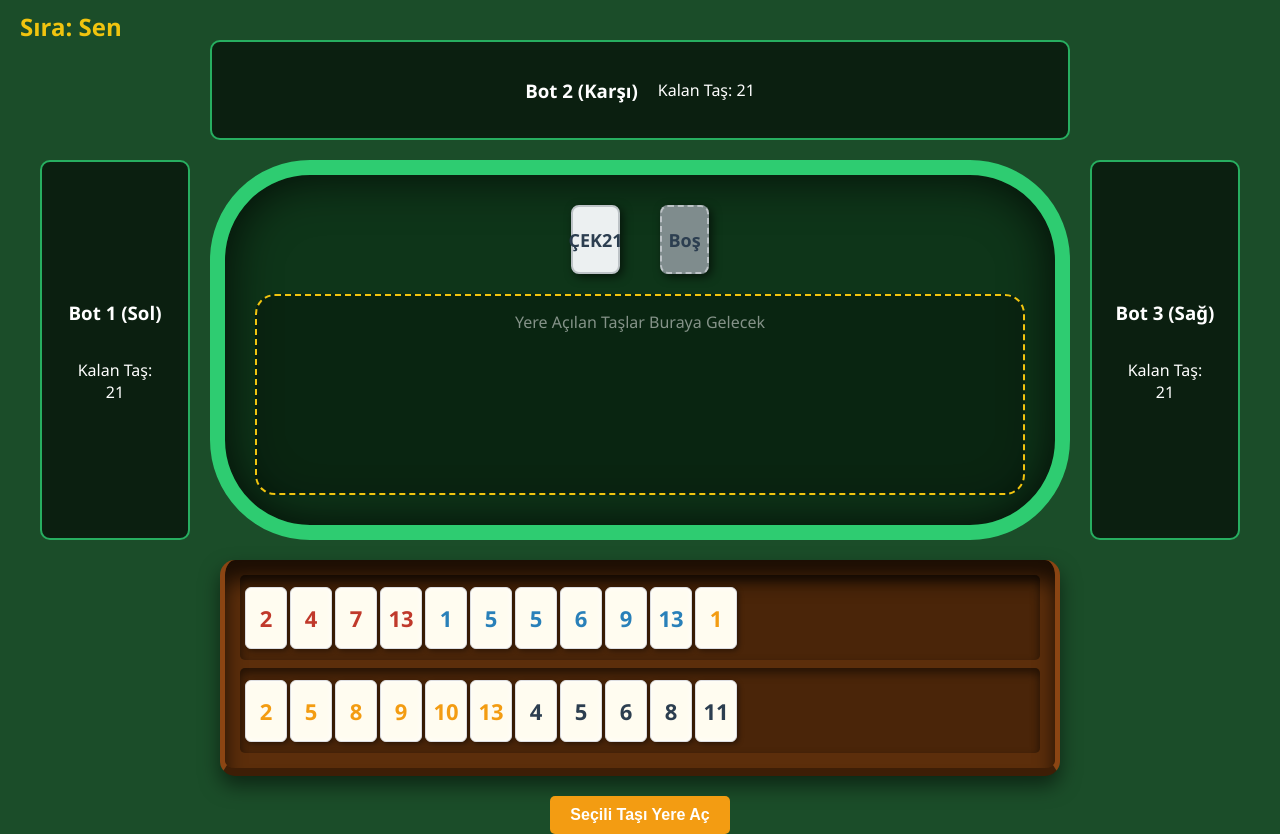
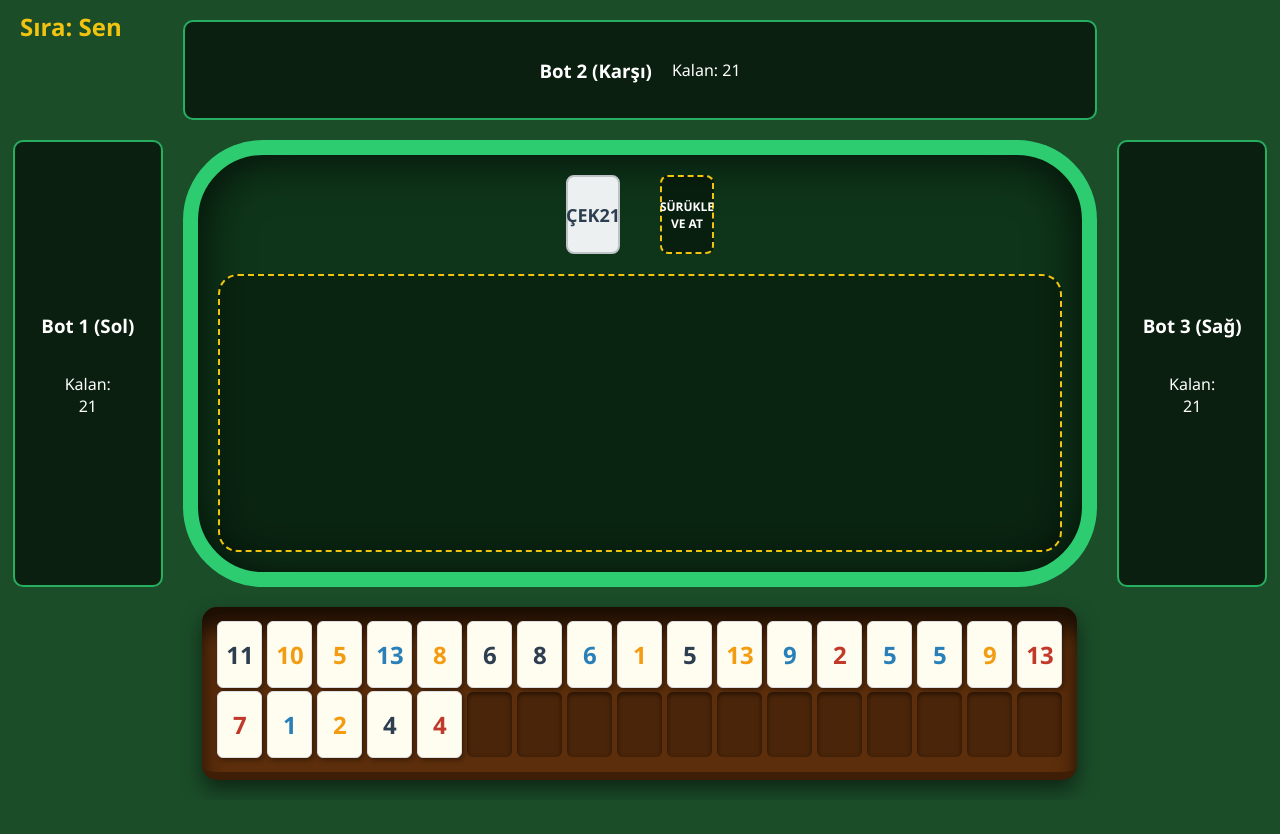
Before and after one commit to Sinanayd1/101-okey, a plain HTML site: page index.html in a window 1280 px wide. After the commit the page ends 800 px from the top, so only its background shows below. Drawn offline with Linux system fonts and the light colour scheme.

Commit message:
Update index.html

```diff
--- a/index.html
+++ b/index.html
@@ -2,53 +2,40 @@
 <html lang="tr">
 <head>
     <meta charset="UTF-8">
-    <title>Gerçekçi 101 Okey Masası</title>
+    <title>Sürükle Bırak 101 Okey</title>
     <style>
-        body { font-family: 'Segoe UI', Tahoma, Geneva, Verdana, sans-serif; background-color: #1b4d29; color: white; margin: 0; padding: 0; display: flex; flex-direction: column; align-items: center; justify-content: center; height: 100vh; user-select: none; }
+        body { font-family: 'Segoe UI', Tahoma, sans-serif; background-color: #1b4d29; color: white; margin: 0; display: flex; flex-direction: column; align-items: center; justify-content: center; height: 100vh; user-select: none; }
 
-        /* OYUN MASASI DÜZENİ (GRID) */
-        .masa-container { display: grid; grid-template-columns: 150px 1fr 150px; grid-template-rows: 100px 1fr 200px; gap: 20px; width: 95vw; max-width: 1200px; height: 90vh; }
+        .masa-container { display: grid; grid-template-columns: 150px 1fr 150px; grid-template-rows: 100px 1fr auto; gap: 20px; width: 98vw; max-width: 1400px; height: 95vh; }
 
         /* BOT KONUMLARI */
-        .oyuncu-kart { background: rgba(0,0,0,0.6); padding: 10px; border-radius: 10px; text-align: center; display: flex; flex-direction: column; justify-content: center; align-items: center; border: 2px solid #27ae60; }
-        #bot2-alan { grid-column: 2; grid-row: 1; flex-direction: row; gap: 20px; }
+        .oyuncu-kart { background: rgba(0,0,0,0.6); padding: 10px; border-radius: 10px; text-align: center; border: 2px solid #27ae60; display: flex; flex-direction: column; justify-content: center; }
+        #bot2-alan { grid-column: 2; grid-row: 1; flex-direction: row; align-items: center; gap: 20px; }
         #bot1-alan { grid-column: 1; grid-row: 2; }
         #bot3-alan { grid-column: 3; grid-row: 2; }
-        #benim-alan { grid-column: 2; grid-row: 3; display: flex; flex-direction: column; align-items: center; gap: 10px; }
 
-        /* ORTA MASA (DESTE VE AÇILANLAR) */
-        .orta-masa { grid-column: 2; grid-row: 2; background: #0e3519; border-radius: 100px; padding: 30px; display: flex; flex-direction: column; box-shadow: inset 0 0 50px rgba(0,0,0,0.8); border: 15px solid #2ecc71; position: relative; }
+        /* ORTA MASA */
+        .orta-masa { grid-column: 2; grid-row: 2; background: #0e3519; border-radius: 80px; padding: 20px; display: flex; flex-direction: column; box-shadow: inset 0 0 50px rgba(0,0,0,0.8); border: 15px solid #2ecc71; }
+        .cekme-ve-cop { display: flex; justify-content: center; gap: 40px; margin-bottom: 20px; }
 
-        .cekme-ve-cop { display: flex; justify-content: center; gap: 40px; margin-bottom: 20px; }
-        .deste, .cop { width: 45px; height: 65px; border-radius: 8px; display: flex; align-items: center; justify-content: center; font-weight: bold; font-size: 18px; cursor: pointer; box-shadow: 3px 3px 10px rgba(0,0,0,0.6); }
-        .deste { background: #ecf0f1; color: #2c3e50; border: 2px solid #bdc3c7; }
-        .deste:hover { background: #bdc3c7; }
-        .cop { background: #7f8c8d; color: #2c3e50; border: 2px dashed #bdc3c7; }
+        .deste { width: 50px; height: 75px; background: #ecf0f1; border-radius: 8px; display: flex; align-items: center; justify-content: center; font-weight: bold; font-size: 18px; color: #2c3e50; cursor: pointer; border: 2px solid #bdc3c7; }
+        .cop { width: 50px; height: 75px; background: rgba(0,0,0,0.4); border-radius: 8px; display: flex; flex-direction: column; align-items: center; justify-content: center; font-weight: bold; font-size: 12px; color: white; border: 2px dashed #f1c40f; transition: 0.2s; text-align: center; }
+        .cop.drag-over { background: #e74c3c; border-color: white; transform: scale(1.1); }
 
-        /* YERE AÇILAN TAŞLAR ALANI */
-        .yere-acilanlar { flex-grow: 1; background: rgba(0,0,0,0.3); border-radius: 20px; padding: 15px; display: flex; flex-wrap: wrap; gap: 10px; align-content: flex-start; border: 2px dashed #f1c40f; }
+        .yere-acilanlar { flex-grow: 1; background: rgba(0,0,0,0.3); border-radius: 20px; padding: 15px; display: flex; flex-wrap: wrap; gap: 10px; border: 2px dashed #f1c40f; }
 
-        /* ÇİFT KATLI ISTAKA TASARIMI */
-        .istaka { background: #5c2e0b; padding: 15px; border-radius: 15px; width: 100%; max-width: 800px; display: flex; flex-direction: column; gap: 8px; box-shadow: inset 0 20px 20px rgba(0,0,0,0.7), 0 10px 20px rgba(0,0,0,0.5); border-bottom: 8px solid #3e1e06; border-left: 5px solid #8b4513; border-right: 5px solid #8b4513; }
-        .istaka-raf { height: 75px; background: rgba(0,0,0,0.2); border-radius: 5px; display: flex; gap: 3px; padding: 5px; box-shadow: inset 0 5px 10px rgba(0,0,0,0.5); overflow-x: auto; align-items: center; }
+        /* YENİ: ISTAKA VE SLOT SİSTEMİ */
+        #benim-alan { grid-column: 2; grid-row: 3; display: flex; flex-direction: column; align-items: center; }
+        .istaka-izgara { background: #5c2e0b; padding: 15px; border-radius: 15px; display: grid; grid-template-columns: repeat(17, 45px); grid-template-rows: 65px 65px; gap: 5px; box-shadow: inset 0 20px 20px rgba(0,0,0,0.7), 0 10px 20px rgba(0,0,0,0.5); border-bottom: 8px solid #3e1e06; }
+
+        .slot { background: rgba(0,0,0,0.2); border-radius: 6px; width: 100%; height: 100%; box-shadow: inset 0 2px 5px rgba(0,0,0,0.5); display: flex; align-items: center; justify-content: center; }
+        .slot.drag-over { background: rgba(255,255,255,0.2); }
 
         /* TAŞ TASARIMI */
-        .tas { width: 40px; height: 60px; background: #fffcf0; border-radius: 6px; display: flex; align-items: center; justify-content: center; font-size: 22px; font-weight: 900; color: black; box-shadow: 2px 2px 5px rgba(0,0,0,0.4), inset 0 0 5px rgba(255,255,255,0.8); cursor: pointer; transition: transform 0.1s; border: 1px solid #dcdde1; }
-        .tas:hover { transform: translateY(-5px); }
-        .tas.secili { transform: translateY(-15px); border: 2px solid #e74c3c; box-shadow: 0 0 15px #e74c3c; }
+        .tas { width: 45px; height: 65px; background: #fffcf0; border-radius: 6px; display: flex; align-items: center; justify-content: center; font-size: 24px; font-weight: 900; box-shadow: 2px 2px 5px rgba(0,0,0,0.4); cursor: grab; border: 1px solid #dcdde1; }
+        .tas:active { cursor: grabbing; }
 
-        /* RENKLER */
-        .sari { color: #f39c12; }
-        .mavi { color: #2980b9; }
-        .siyah { color: #2c3e50; }
-        .kirmizi { color: #c0392b; }
-        .joker { color: #8e44ad; font-size: 26px; }
-
-        /* KONTROLLER */
-        .buton-grubu { display: flex; gap: 15px; margin-top: 10px; }
-        button { padding: 10px 20px; font-size: 16px; font-weight: bold; cursor: pointer; border: none; border-radius: 5px; color: white; transition: 0.2s; }
-        .btn-at { background: #e74c3c; } .btn-at:hover { background: #c0392b; }
-        .btn-ac { background: #f39c12; } .btn-ac:hover { background: #d68910; }
+        .sari { color: #f39c12; } .mavi { color: #2980b9; } .siyah { color: #2c3e50; } .kirmizi { color: #c0392b; }
 
         #sira-bilgi { position: absolute; top: 10px; left: 20px; font-size: 24px; color: #f1c40f; font-weight: bold; }
     </style>
@@ -58,104 +45,129 @@
     <div id="sira-bilgi">Sıra: Sen</div>
 
     <div class="masa-container">
-
-        <div class="oyuncu-kart" id="bot2-alan">
-            <h3>Bot 2 (Karşı)</h3>
-            <p>Kalan Taş: <span id="bot2-sayi">21</span></p>
-        </div>
-
-        <div class="oyuncu-kart" id="bot1-alan">
-            <h3>Bot 1 (Sol)</h3>
-            <p>Kalan Taş: <br><span id="bot1-sayi">21</span></p>
-        </div>
+        <div class="oyuncu-kart" id="bot2-alan"><h3>Bot 2 (Karşı)</h3><p>Kalan: <span id="bot2-sayi">21</span></p></div>
+        <div class="oyuncu-kart" id="bot1-alan"><h3>Bot 1 (Sol)</h3><p>Kalan:<br><span id="bot1-sayi">21</span></p></div>
 
         <div class="orta-masa">
             <div class="cekme-ve-cop">
                 <div class="deste" onclick="tasCek()">ÇEK<br><span id="deste-sayi">0</span></div>
-                <div class="cop" id="yandaki-cop">Boş</div>
+                <div class="cop" id="yandaki-cop">SÜRÜKLE<br>VE AT</div>
             </div>
-            <div class="yere-acilanlar" id="masadaki-seriler">
-                <div style="width: 100%; text-align: center; color: rgba(255,255,255,0.5);">Yere Açılan Taşlar Buraya Gelecek</div>
-            </div>
+            <div class="yere-acilanlar" id="masadaki-seriler"></div>
         </div>
 
-        <div class="oyuncu-kart" id="bot3-alan">
-            <h3>Bot 3 (Sağ)</h3>
-            <p>Kalan Taş: <br><span id="bot3-sayi">21</span></p>
-        </div>
+        <div class="oyuncu-kart" id="bot3-alan"><h3>Bot 3 (Sağ)</h3><p>Kalan:<br><span id="bot3-sayi">21</span></p></div>
 
         <div id="benim-alan">
-            <div class="istaka">
-                <div class="istaka-raf" id="ust-raf"></div>
-                <div class="istaka-raf" id="alt-raf"></div>
-            </div>
-
-            <div class="buton-grubu">
-                <button class="btn-at" id="btn-at" onclick="tasAt()" style="display: none;">Seçili Taşı At</button>
-                <button class="btn-ac" id="btn-ac" onclick="yereAc()">Seçili Taşı Yere Aç</button>
-            </div>
+            <div class="istaka-izgara" id="istaka-izgara"></div>
         </div>
-
     </div>
 
     <script>
         const renkler = ["sari", "mavi", "siyah", "kirmizi"];
         let deste = [];
-        let oyuncuTasi = [];
         let bot1Tasi = [], bot2Tasi = [], bot3Tasi = [];
         let atilanTaslar = [];
-        let seciliTasIndex = null;
-        let siraKimde = 0; // 0: Sen, 1, 2, 3: Botlar
+        let siraKimde = 0; // 0: Sen
         let tasCekildiMi = false;
+
+        // Istakadaki 34 boşluğu (slotu) temsil eden dizi (17 üst, 17 alt raf)
+        let istakaSlots = new Array(34).fill(null);
 
         function oyunuBaslat() {
             // Taşları Üret ve Karıştır
             for (let i = 0; i < 2; i++) {
                 renkler.forEach(renk => {
-                    for (let sayi = 1; sayi <= 13; sayi++) {
-                        deste.push({ renk: renk, sayi: sayi });
-                    }
+                    for (let sayi = 1; sayi <= 13; sayi++) { deste.push({ renk, sayi }); }
                 });
             }
-            deste.push({ renk: "joker", sayi: "★" }, { renk: "joker", sayi: "★" });
+            deste.push({ renk: "siyah", sayi: "★" }, { renk: "siyah", sayi: "★" });
             deste = deste.sort(() => Math.random() - 0.5);
 
-            // Dağıt
-            oyuncuTasi = deste.splice(0, 22);
+            // Oyuncuya 22 taşı ilk 22 slota yerleştir
+            let oyuncuIlkTaslari = deste.splice(0, 22);
+            for(let i=0; i<22; i++) {
+                istakaSlots[i] = oyuncuIlkTaslari[i];
+            }
+
             bot1Tasi = deste.splice(0, 21);
             bot2Tasi = deste.splice(0, 21);
             bot3Tasi = deste.splice(0, 21);
-
-            // Oyuncu taşlarını sırala
-            oyuncuTasi.sort((a, b) => a.renk.localeCompare(b.renk) || a.sayi - b.sayi);
 
             istakayiCiz();
             guncelle();
         }
 
         function istakayiCiz() {
-            const ustRaf = document.getElementById("ust-raf");
-            const altRaf = document.getElementById("alt-raf");
-            ustRaf.innerHTML = "";
-            altRaf.innerHTML = "";
+            const izgara = document.getElementById("istaka-izgara");
+            izgara.innerHTML = "";
 
-            oyuncuTasi.forEach((tas, index) => {
-                let tasDiv = document.createElement("div");
-                tasDiv.className = `tas ${tas.renk}`;
-                tasDiv.innerText = tas.sayi;
-                if(index === seciliTasIndex) tasDiv.classList.add("secili");
+            for(let i=0; i<34; i++) {
+                let slot = document.createElement("div");
+                slot.className = "slot";
 
-                tasDiv.onclick = () => {
-                    if (siraKimde !== 0) return;
-                    seciliTasIndex = index;
-                    istakayiCiz(); // Seçimi güncelle
-                };
+                // SLOT İÇİN SÜRÜKLE-BIRAK OLAYLARI (Kendi ıstakan içinde yer değiştirme)
+                slot.addEventListener("dragover", (e) => { e.preventDefault(); slot.classList.add("drag-over"); });
+                slot.addEventListener("dragleave", () => slot.classList.remove("drag-over"));
+                slot.addEventListener("drop", (e) => {
+                    e.preventDefault();
+                    slot.classList.remove("drag-over");
 
-                // Taşları 2 rafa bölüştür (İlk 11 taş üste, kalanı alta)
-                if (index < 11) ustRaf.appendChild(tasDiv);
-                else altRaf.appendChild(tasDiv);
-            });
+                    let fromIndex = parseInt(e.dataTransfer.getData("slotIndex"));
+                    let toIndex = i;
+
+                    // Taşları yer değiştir (Swap)
+                    let temp = istakaSlots[toIndex];
+                    istakaSlots[toIndex] = istakaSlots[fromIndex];
+                    istakaSlots[fromIndex] = temp;
+
+                    istakayiCiz(); // Ekranı yenile
+                });
+
+                // Eğer slot doluysa taşı çiz
+                if(istakaSlots[i]) {
+                    let tasObj = istakaSlots[i];
+                    let tasDiv = document.createElement("div");
+                    tasDiv.className = `tas ${tasObj.renk}`;
+                    tasDiv.innerText = tasObj.sayi;
+                    tasDiv.draggable = true;
+
+                    // Taşı tutmaya başladığımızda indeksini hafızaya al
+                    tasDiv.addEventListener("dragstart", (e) => {
+                        e.dataTransfer.setData("slotIndex", i);
+                    });
+
+                    slot.appendChild(tasDiv);
+                }
+                izgara.appendChild(slot);
+            }
         }
+
+        // ÇÖP (TAŞ ATMA) ALANI İÇİN SÜRÜKLE-BIRAK
+        const copDiv = document.getElementById("yandaki-cop");
+        copDiv.addEventListener("dragover", (e) => { e.preventDefault(); copDiv.classList.add("drag-over"); });
+        copDiv.addEventListener("dragleave", () => copDiv.classList.remove("drag-over"));
+        copDiv.addEventListener("drop", (e) => {
+            e.preventDefault();
+            copDiv.classList.remove("drag-over");
+
+            if (siraKimde !== 0) return alert("Sıra sende değil!");
+            if (!tasCekildiMi) return alert("Önce ortadan taş çekmelisin!");
+
+            let fromIndex = parseInt(e.dataTransfer.getData("slotIndex"));
+
+            // Taşı ıstakadan al ve çöpe at
+            let atilan = istakaSlots[fromIndex];
+            istakaSlots[fromIndex] = null; // Istakadaki yerini boşalt
+            atilanTaslar.push(atilan);
+
+            tasCekildiMi = false;
+            siraKimde = 1; // Sıra bota geçer
+
+            istakayiCiz();
+            guncelle();
+            siraKontrol();
+        });
 
         function guncelle() {
             document.getElementById("deste-sayi").innerText = deste.length;
@@ -163,56 +175,28 @@
             document.getElementById("bot2-sayi").innerText = bot2Tasi.length;
             document.getElementById("bot3-sayi").innerText = bot3Tasi.length;
 
-            let copDiv = document.getElementById("yandaki-cop");
             if (atilanTaslar.length > 0) {
                 let sonTas = atilanTaslar[atilanTaslar.length - 1];
-                copDiv.className = `cop tas ${sonTas.renk}`;
-                copDiv.innerText = sonTas.sayi;
+                copDiv.innerHTML = `<div class="tas ${sonTas.renk}" style="transform:scale(0.9); margin:0;">${sonTas.sayi}</div>`;
+                copDiv.style.border = "none";
+                copDiv.style.background = "transparent";
             }
-
-            document.getElementById("btn-at").style.display = tasCekildiMi ? "inline-block" : "none";
         }
 
         function tasCek() {
             if (siraKimde !== 0) return alert("Sıra sende değil!");
-            if (tasCekildiMi) return alert("Zaten taş çektin.");
+            if (tasCekildiMi) return alert("Zaten taş çektin, bir taşı ortaya (Çöpe) sürükle.");
 
-            oyuncuTasi.push(deste.pop());
-            tasCekildiMi = true;
-            istakayiCiz();
-            guncelle();
-        }
-
-        function tasAt() {
-            if (seciliTasIndex === null) return alert("Lütfen atılacak bir taş seçin.");
-
-            let atilan = oyuncuTasi.splice(seciliTasIndex, 1)[0];
-            atilanTaslar.push(atilan);
-            seciliTasIndex = null;
-            tasCekildiMi = false;
-
-            siraKimde = 1; // Bot 1'e geç
-            istakayiCiz();
-            guncelle();
-            siraKontrol();
-        }
-
-        function yereAc() {
-            if (seciliTasIndex === null) return alert("Yere açmak için bir taş seçin.");
-
-            let acilanTas = oyuncuTasi.splice(seciliTasIndex, 1)[0];
-            seciliTasIndex = null;
-
-            let masa = document.getElementById("masadaki-seriler");
-            // Eğer "Yere Açılan Taşlar Buraya Gelecek" yazısı duruyorsa temizle
-            if(masa.innerText.includes("Gelecek")) masa.innerHTML = "";
-
-            let tasDiv = document.createElement("div");
-            tasDiv.className = `tas ${acilanTas.renk}`;
-            tasDiv.innerText = acilanTas.sayi;
-            masa.appendChild(tasDiv);
-
-            istakayiCiz();
+            // Istakada ilk boş yeri (null) bul ve taşı oraya koy
+            let bosSlotIndex = istakaSlots.indexOf(null);
+            if(bosSlotIndex !== -1) {
+                istakaSlots[bosSlotIndex] = deste.pop();
+                tasCekildiMi = true;
+                istakayiCiz();
+                guncelle();
+            } else {
+                alert("Istakanda yer yok!");
+            }
         }
 
         function siraKontrol() {
@@ -226,9 +210,8 @@
 
         function botOynasin() {
             let aktifBot = (siraKimde === 1) ? bot1Tasi : (siraKimde === 2) ? bot2Tasi : bot3Tasi;
-
-            aktifBot.push(deste.pop()); // Taş çek
-            let atilan = aktifBot.splice(Math.floor(Math.random() * aktifBot.length), 1)[0]; // Rastgele at
+            aktifBot.push(deste.pop());
+            let atilan = aktifBot.splice(Math.floor(Math.random() * aktifBot.length), 1)[0];
             atilanTaslar.push(atilan);
 
             siraKimde++;
```
